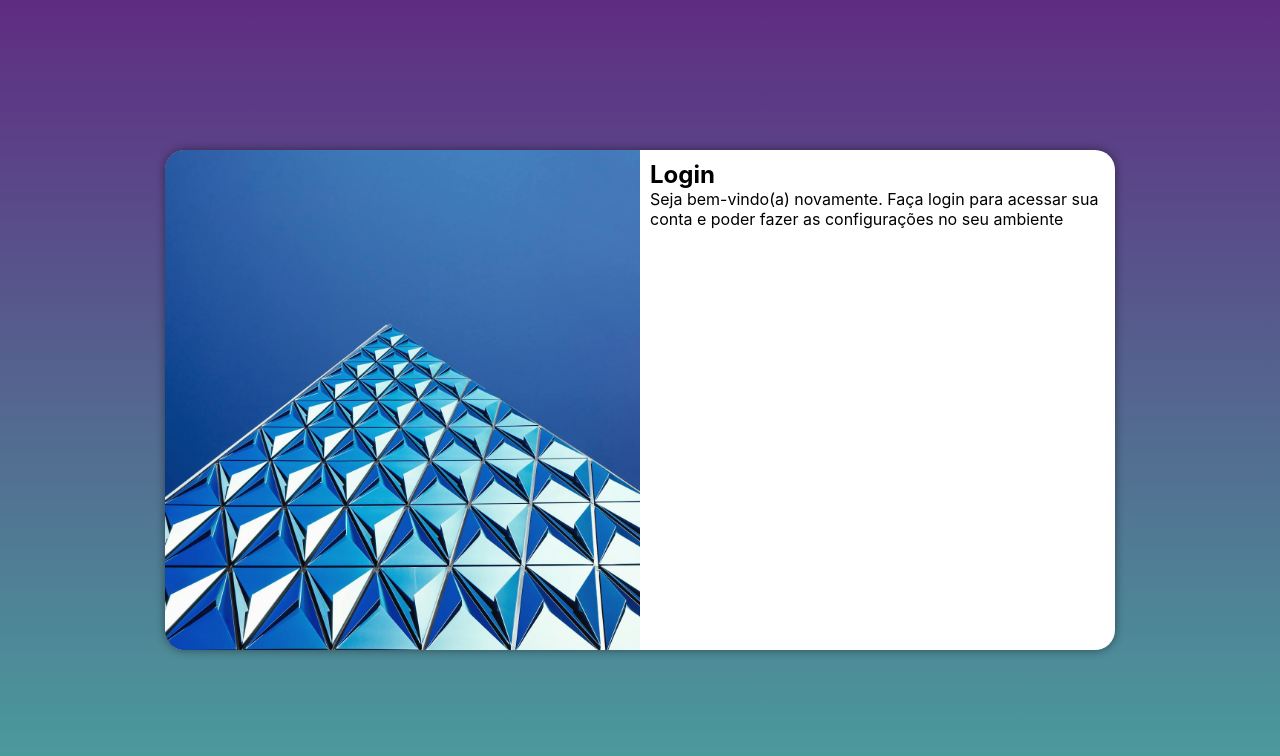
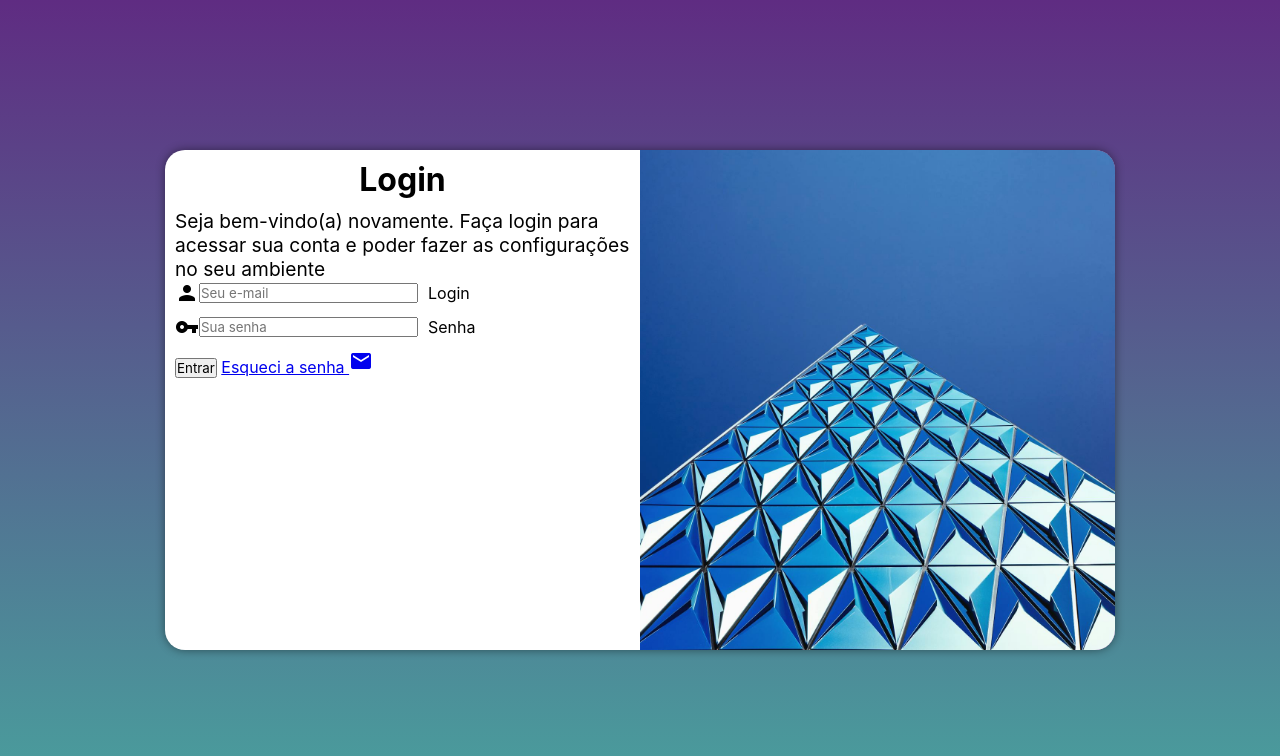
Before and after one commit to tenluvid/projeto-login, a plain HTML site: page index.html in a window 1280 px wide. Drawn offline with Linux system fonts and the light colour scheme.

Commit message:
criação do formulário de login

```diff
--- a/estilos/media-query.css
+++ b/estilos/media-query.css
@@ -18,7 +18,7 @@
     }
 
     section#login > div#formulario {
-        float: left;
+        float: right;
         width: 70%;
     }
 }
@@ -34,13 +34,21 @@
     }
 
     section#login > div#imagem {
-        float: left;
+        float: right;
         width: 50%;
         height: 100%;
     }
 
     section#login > div#formulario {
-        float: right;
+        float: left;
         width: 50%;
     }
+
+    div#formulario > h1 {
+        font-size: 2em;
+    }
+
+    div#formulario > p {
+        font-size: 1.2em;
+    }
 }
--- a/estilos/style.css
+++ b/estilos/style.css
@@ -54,3 +54,24 @@ section#login > div#formulario {
     display: block;
     padding: 10px;
 }
+
+div#formulario > h1 {
+    text-align: center;
+    margin-bottom: 10px;
+}
+
+div#formulario > p {
+    font-size: 0.8em;
+}
+
+.campo {
+    display: flex;
+    align-items: center;
+    width: 100%;
+    margin-bottom: 10px;
+}
+
+.campo label {
+    flex: 1; /* Permite que o label ocupe o espaço disponível */
+    margin-left: 10px; /* Espaçamento entre o ícone e o label */
+}
--- a/index.html
+++ b/index.html
@@ -4,6 +4,7 @@
     <meta charset="UTF-8">
     <meta name="viewport" content="width=device-width, initial-scale=1.0">
     <title>Login</title>
+    <link href="https://fonts.googleapis.com/icon?family=Material+Icons" rel="stylesheet">
     <link rel="stylesheet" href="estilos/style.css">
     <link rel="stylesheet" href="estilos/media-query.css">
 </head>
@@ -16,8 +17,21 @@
             <div id="formulario">
                 <h1>Login</h1>
                 <p>Seja bem-vindo(a) novamente. Faça login para acessar sua conta e poder fazer as configurações no seu ambiente</p>
-                <form action="login.php" method="post">
-
+                <form action="login.php" method="post" autocomplete="on">
+                    <div class="campo">
+                        <i class="material-icons">person</i>
+                        <input type="email" name="login" id="ilogin" placeholder="Seu e-mail" autocomplete="email" required maxlength="30">
+                        <label for="ilogin">Login</label>
+                    </div>
+                    <div class="campo">
+                        <i class="material-icons">vpn_key</i>
+                        <input type="password" name="senha" id="isenha" placeholder="Sua senha" autocomplete="current-password" required minlength="8" maxlength="20">
+                        <label for="isenha">Senha</label>
+                    </div>
+                    <input type="submit" value="Entrar">
+                    <a href="esqueci.html">
+                        Esqueci a senha <i class="material-icons">mail</i>
+                    </a>
                 </form>
             </div>
         </section>
```
